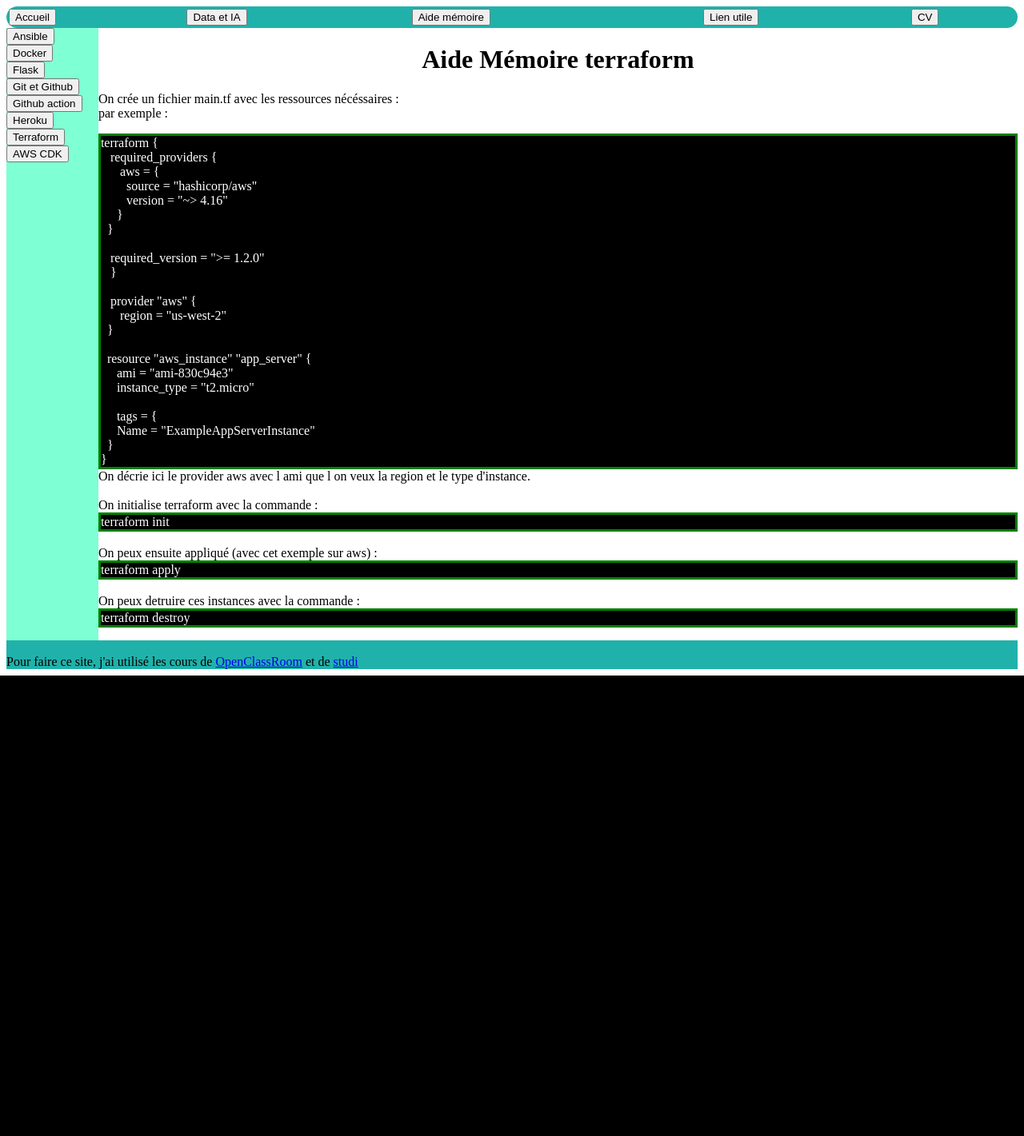
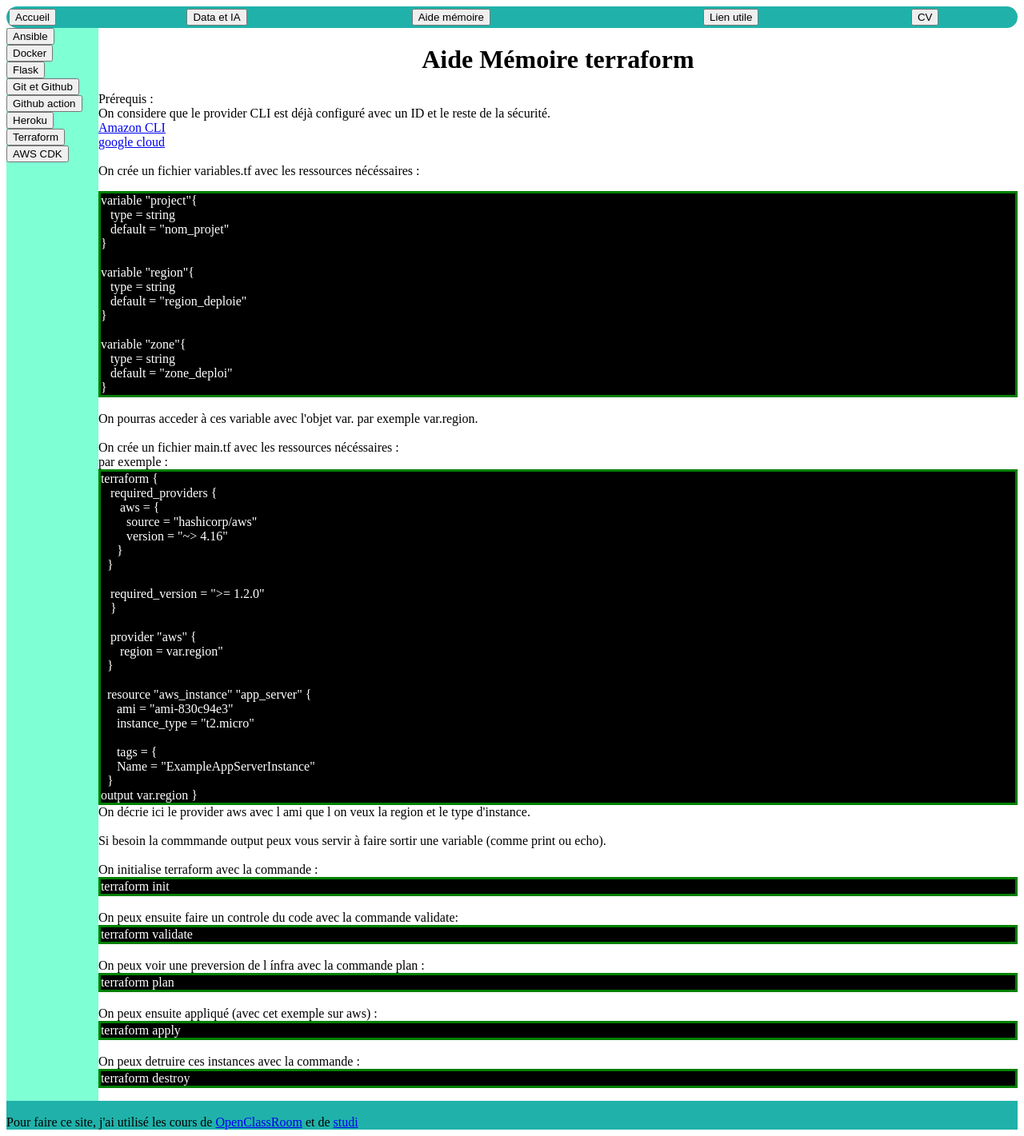
Before and after one commit to barrmath/web_pingouin, a Flask app: page /terraform/ in a window 1280 px wide. Shown: the whole page at 80% size. Before the commit the page ends 845 px from the top, so only its background shows below. Run offline with Flask 3, Linux system fonts and the light colour scheme.

Commit message:
modification aide terraform

```diff
--- a/pingouin_app/templates/aide_memoire/aide_memoire_terraform.html
+++ b/pingouin_app/templates/aide_memoire/aide_memoire_terraform.html
@@ -6,6 +6,31 @@
 
     <h1>Aide Mémoire terraform</h1>
     <p>
+        Prérequis : <br>
+        On considere que le provider CLI est déjà configuré avec un ID et le reste de la sécurité.<br>
+        <a href="https://docs.aws.amazon.com/cli/latest/userguide/cli-chap-welcome.html">Amazon CLI</a><br>
+        <a href="https://cloud.google.com/sdk/docs/install?hl=fr">google cloud</a><br>
+        <br>
+        On crée un fichier variables.tf avec les ressources nécéssaires : <br>
+        <div class="code">
+            variable "project"{<br>
+                &ensp;    type = string<br>
+                &ensp;    default = "nom_projet"<br>
+            }<br>
+            <br>
+            variable "region"{<br>
+                &ensp;    type = string<br>
+                &ensp;    default = "region_deploie"<br>
+            }<br>
+            <br>
+            variable "zone"{<br>
+                &ensp;    type = string<br>
+                &ensp;    default = "zone_deploi"<br>
+            }<br>
+        </div>
+        <br>
+        On pourras acceder à ces variable avec l'objet var. par exemple var.region.<br>
+        <br>
         On crée un fichier main.tf avec les ressources nécéssaires : <br>
         par exemple : <br>
         <div class="code">
@@ -21,7 +46,7 @@
               &ensp; }<br>
               <br>
               &ensp;  provider "aws" {<br>
-                &ensp;  &ensp;  region  = "us-west-2"<br>
+                &ensp;  &ensp;  region  = var.region"<br>
                 &ensp;}<br>
               <br>
               &ensp;resource "aws_instance" "app_server" {<br>
@@ -31,13 +56,26 @@
                 &ensp;&ensp;   tags = {<br>
                 &ensp;&ensp;  Name = "ExampleAppServerInstance"<br>
                 &ensp;}<br>
+                output var.region
               }<br>
         </div>
         On décrie ici le provider aws  avec l ami que l on veux la region et le type d'instance. <br>
         <br>
+        Si besoin la commmande output peux vous servir à faire sortir une variable (comme print ou echo).<br>
+        <br>
         On initialise terraform avec la commande : <br>
         <div class="code">
             terraform init
+        </div>
+        <br>
+        On peux ensuite faire un controle du code avec la commande validate:<br>
+        <div class="code">
+            terraform validate
+        </div>
+        <br>
+        On peux voir une preversion de l ínfra avec la commande plan :<br>
+        <div class="code">
+            terraform plan
         </div>
         <br>
         On peux ensuite appliqué (avec cet exemple sur aws) :<br>
```
